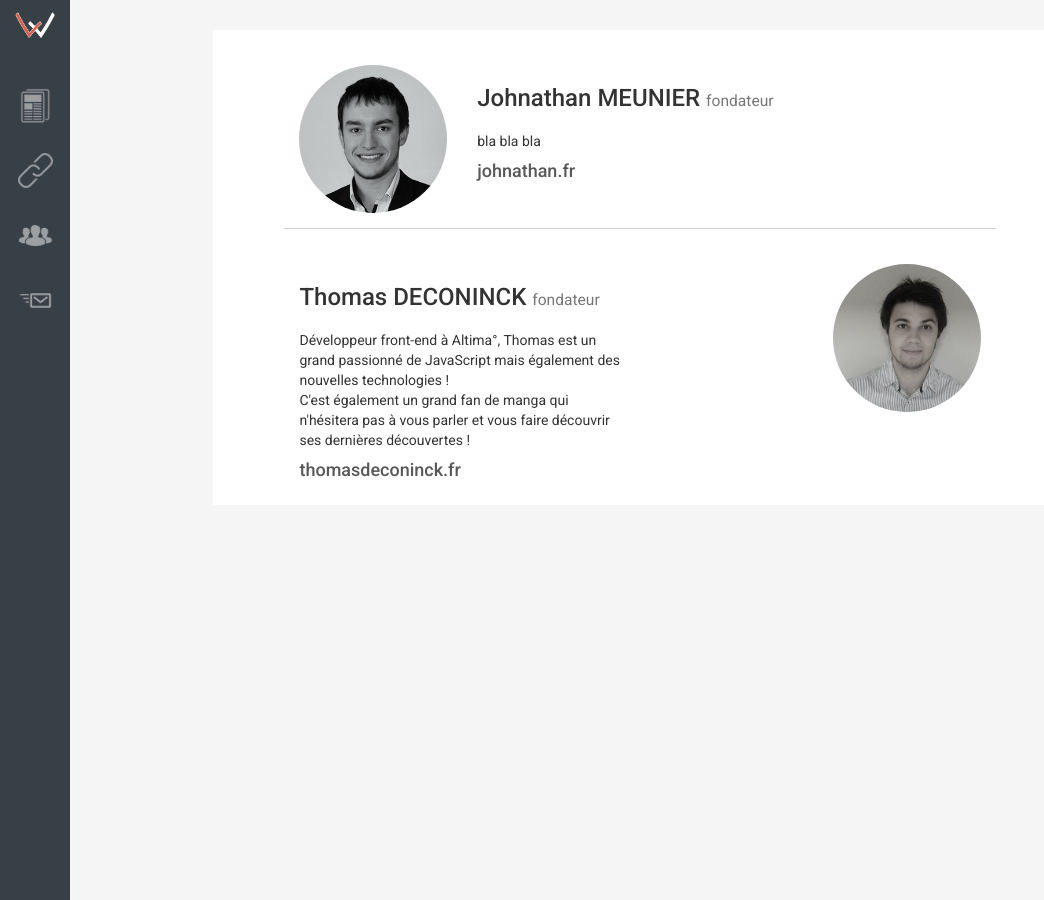
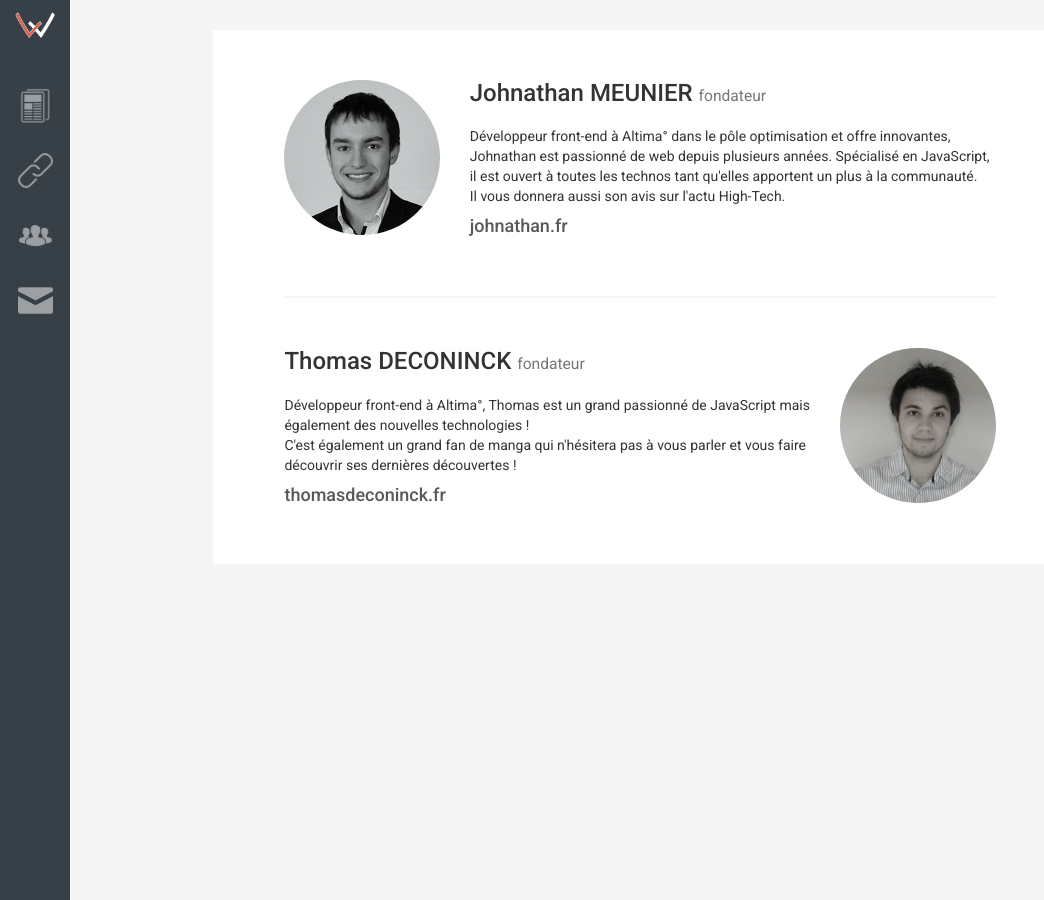
Before and after one commit to Lille-Web/lilleweb.fr, a Jekyll site: the page built from team/index.html, in a window 1280 px wide. Shown: the whole page, without its empty margins (0-1044 px from the left). Built offline with Jekyll 4.4.1, drawn with Linux system fonts in a browser that asks for light colours.

Commit message:
fix team page

```diff
--- a/_data/members.yml
+++ b/_data/members.yml
@@ -3,7 +3,9 @@ john:
   image: "/src/img/john.png"
   poste: fondateur
   site: johnathan.fr
-  description: bla bla bla
+  description: "Développeur front-end à Altima° dans le pôle optimisation et offre innovantes, Johnathan est passionné de web depuis plusieurs années. Spécialisé en JavaScript, il est ouvert à toutes les technos tant qu'elles apportent un plus à la communauté. <br> Il vous donnera aussi son avis sur l'actu High-Tech."
+  twitter: johnathanSUP
+  github: johnathanSUP
 dck:
   name: Thomas DECONINCK
   image: "/src/img/dck.png"
@@ -11,4 +13,4 @@ dck:
   site: thomasdeconinck.fr
   description: "Développeur front-end à Altima°, Thomas est un grand passionné de JavaScript mais également des nouvelles technologies ! <br> C'est également un grand fan de manga qui n'hésitera pas à vous parler et vous faire découvrir ses dernières découvertes ! "
   twitter: DCK__
-  github: http://github.com/DCKT
+  github: DCKT
--- a/_sass/team.scss
+++ b/_sass/team.scss
@@ -10,14 +10,26 @@
 		margin-bottom: 20px;
 
 		.member {
-			margin-top: 35px;
-			padding-bottom: 15px;
+			h3{
+				margin-top : 0px;
+			}
 			p {
 				margin-top: 20px;
 			}
-		}
-		.border {
-			border-bottom: 1px solid #ccc;
+			&:nth-child(2n){
+				img{
+					float : right;
+				}
+			}
+			&:last-child{
+				.memberContent{
+					border:none;
+				}
+			}
+			.memberContent{
+				padding : 50px 0px;
+				border-bottom : 2px solid #F5F5F5;
+			}
 		}
 	}
 }
--- a/team/index.html
+++ b/team/index.html
@@ -27,7 +27,7 @@
     <div id="team-list">
 			<div class="members col-md-8 col-md-offset-2 col-xs-9 col-xs-offset-2">
 
-				<div class="row">
+				<!-- <div class="row">
 					<div class="member border col-md-10 col-md-offset-1 col-xs-12">
 	          {% assign team = site.data.members['john'] %}
 	          <div class="row">
@@ -59,8 +59,24 @@
 
 	          </div>
 	        </div>
-				</div>
+				</div> -->
+        {% for member in site.data.members %}
+          <div class="row member">
+            <div class="memberContent col-md-10 col-md-offset-1 col-xs-12">
+              <div class="row">
+                <img src="{{member[1].image}}" class="col-md-3 img-circle col-xs-5">
+                <div class="caption col-md-9 col-xs-5">
+                  <h3>{{member[1].name}} <small>{{member[1].poste}}</small></h3>
+                  <p> {{member[1].description}}</p>
+                  <h4> <a href="http://{{member[1].site}}"> {{member[1].site}} </a>  </h4>
+                </div>
+              </div>
+              <div class="row">
 
+              </div>
+            </div>
+          </div>
+        {% endfor %}
 			</div>
     </div>
   </body>
```
Also changed, not shown: src/img/pictos/contact.png.
